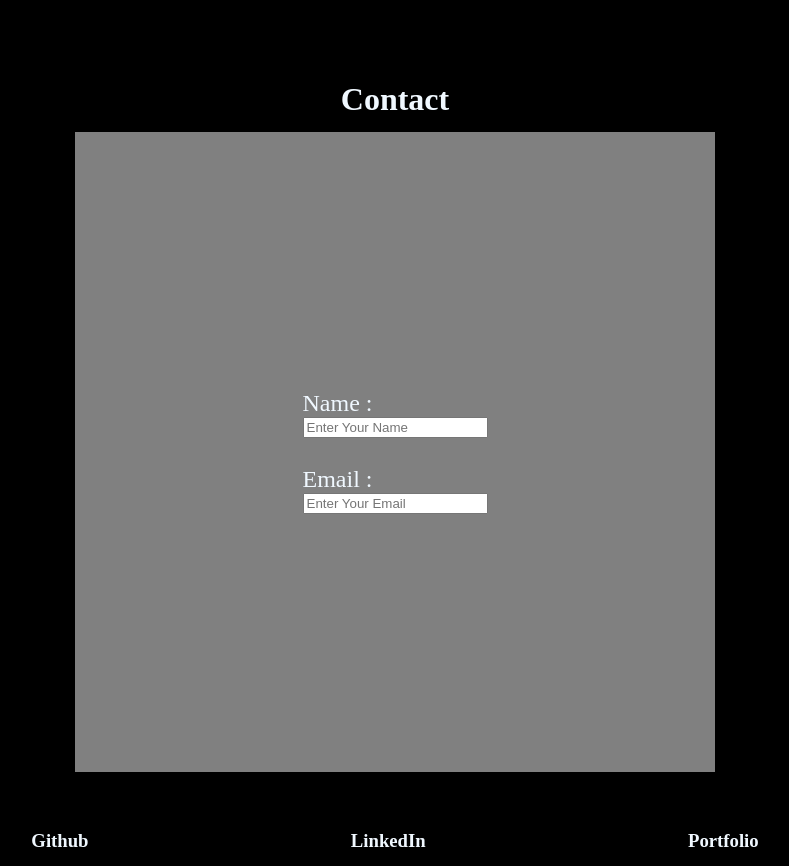
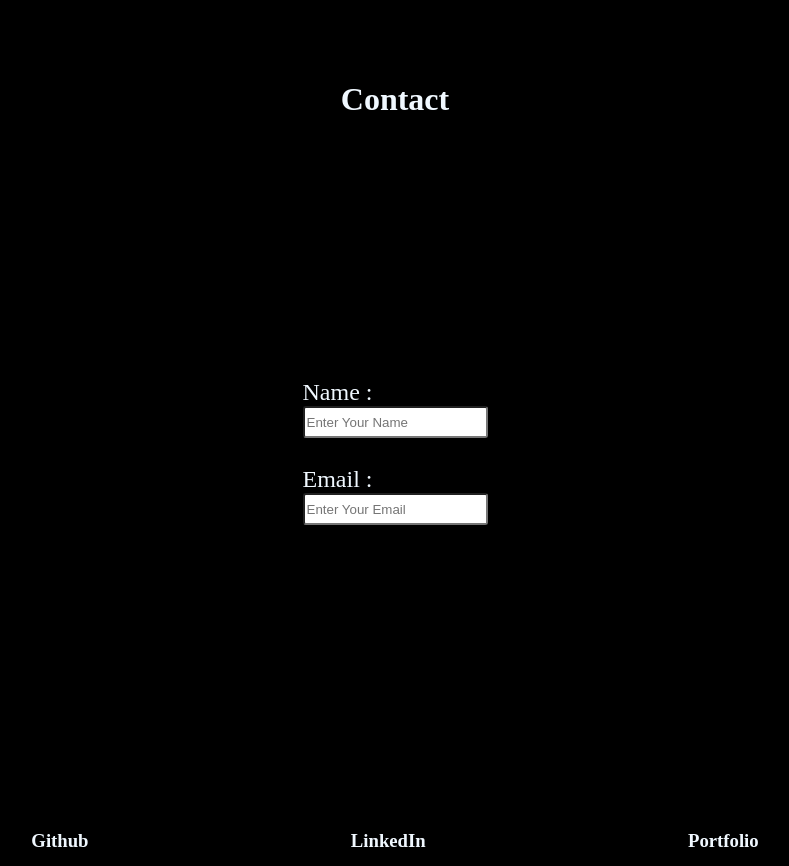
Before and after one commit to Paramesh-Kumar-2004/VP_Portfolio-2, a React (Create React App) app: page / in a window 1280 px wide. Shown: the part 4200-5066 px from the top of the page, without its empty margins (245-1034 px from the left). Built offline with nearby package versions, Linux system fonts and the light colour scheme.

Commit message:
Modified: Contact.css

```diff
--- a/src/Styles/Contact.css
+++ b/src/Styles/Contact.css
@@ -11,7 +11,6 @@
     display: flex;
     align-items: center;
     justify-content: center;
-    background: gray;
 }
 
 
@@ -25,3 +24,8 @@
 .Text{
     font-size: x-large;
 }
+
+.InputBox{
+    min-height: 26px;
+    border-radius: 3px;
+}
```
